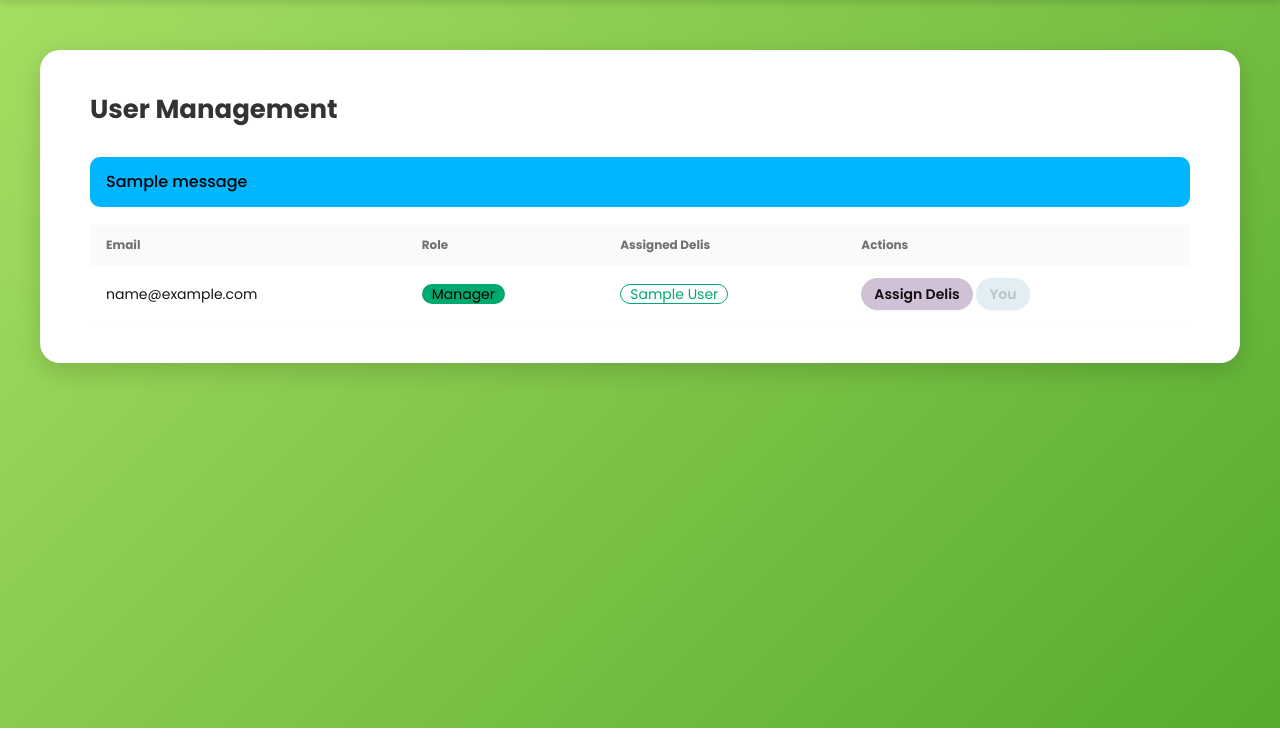
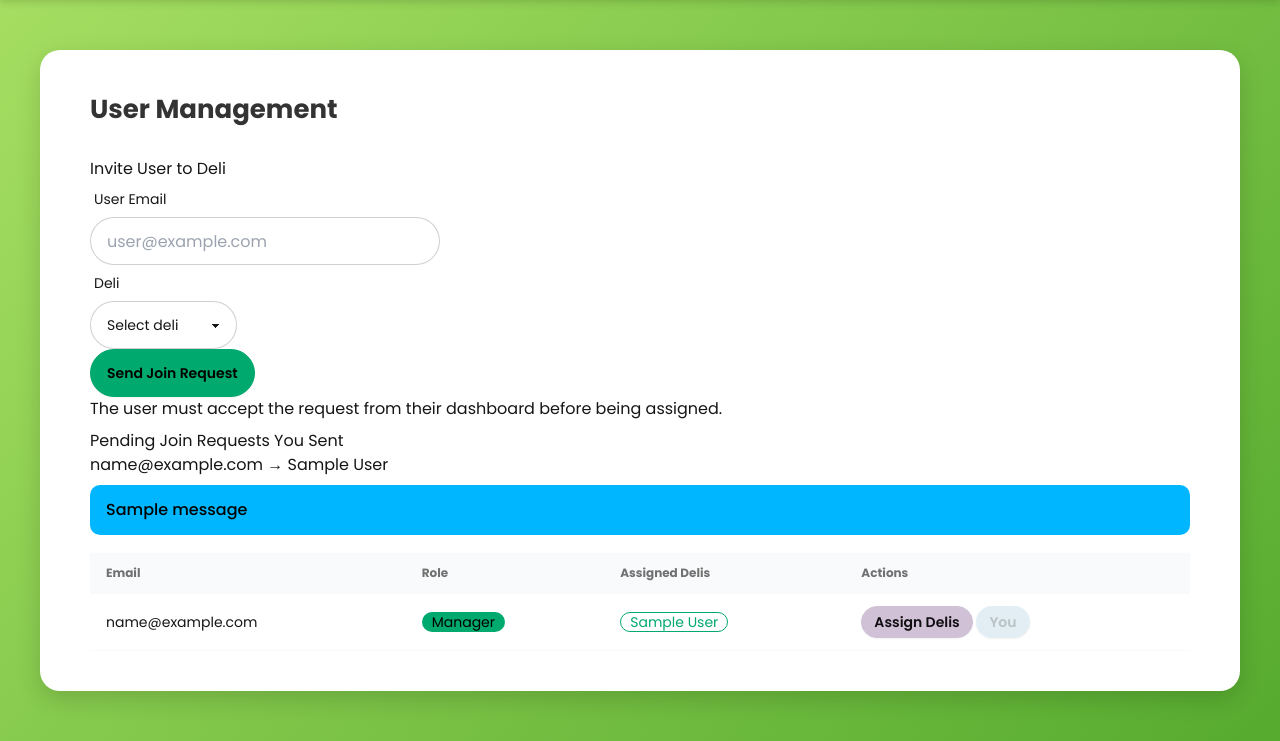
Before and after one commit to JackJamesCh/FYP_digihaccp, a Django app: page /manage-users/ in a window 1280 px wide. Shown: the part 72-813 px from the top of the page. Run offline with Django 5.2, Linux system fonts and the light colour scheme; a user stored in the database is signed in; tables that the repository leaves empty hold one stand-in row (values such as "Sample post"); one stand-in notice (Sample message) is shown; some libraries are stand-ins or nearby versions.

Commit message:
Add Deli Join Request functionality: implement invite user form, views, and templates for managers to invite users to delis
Also stregthened what delis and users; managers can see and interact with

```diff
--- a/digi_haccp/accounts/forms.py
+++ b/digi_haccp/accounts/forms.py
@@ -1,6 +1,35 @@
 from django import forms
 from .models import Deli, User, ChecklistTemplate, Checklist, ChecklistItem
 from django.forms import inlineformset_factory
+
+
+# (Invite User To Deli Form)
+# Managers use this to invite an existing user by email to one of their delis.
+class InviteUserToDeliForm(forms.Form):
+    email = forms.EmailField(
+        label="User email",
+        widget=forms.EmailInput(attrs={
+            "class": "input input-bordered w-full",
+            "placeholder": "user@example.com",
+        })
+    )
+    deli = forms.ModelChoiceField(
+        queryset=Deli.objects.none(),
+        label="Deli",
+        empty_label="Select deli",
+        widget=forms.Select(attrs={"class": "select select-bordered w-full"}),
+    )
+
+    def __init__(self, *args, **kwargs):
+        manager = kwargs.pop("manager", None)
+        super().__init__(*args, **kwargs)
+
+        # SECURITY: only allow delis assigned to the current manager.
+        if manager is not None and getattr(manager, "role", None) == "manager":
+            self.fields["deli"].queryset = manager.delis.all().order_by("deli_name")
+
+    def clean_email(self):
+        return self.cleaned_data["email"].strip().lower()
 
 # (Deli Form)
 # I made this form so managers can easily create or edit deli information.
@@ -22,7 +51,7 @@ class DeliForm(forms.ModelForm):
 # I used a ModelMultipleChoiceField so they can select several delis at once.
 class AssignDeliForm(forms.ModelForm):
     delis = forms.ModelMultipleChoiceField(
-        queryset=Deli.objects.all(),  # Shows all delis for selection
+        queryset=Deli.objects.none(),  # queryset is injected per-request in __init__
         widget=forms.CheckboxSelectMultiple,  # I chose checkboxes because it's simpler for multiple choices
         required=False,
         label="Assign to Delis",
@@ -31,6 +60,15 @@ class AssignDeliForm(forms.ModelForm):
     class Meta:
         model = User
         fields = ['delis']  # Only editing the delis connected to the user
+
+    def __init__(self, *args, **kwargs):
+        allowed_delis = kwargs.pop("allowed_delis", None)
+        super().__init__(*args, **kwargs)
+
+        if allowed_delis is not None:
+            self.fields["delis"].queryset = allowed_delis.order_by("deli_name")
+        else:
+            self.fields["delis"].queryset = Deli.objects.all().order_by("deli_name")
 
 
 # (Checklist Form)
--- a/digi_haccp/accounts/templates/accounts/manage_users.html
+++ b/digi_haccp/accounts/templates/accounts/manage_users.html
@@ -156,6 +156,41 @@
         <h2 class="page-title">User Management</h2>
       </div>
 
+      <!-- (Invite by Email)
+           Managers can invite any existing account by email to one of their own delis.
+           The invited user must accept from their dashboard before assignment happens. -->
+      <div class="mb-8 p-4 rounded-xl border border-green-200 bg-green-50">
+        <h3 class="font-semibold text-lg mb-3 text-gray-800">Invite User to Deli</h3>
+        <form method="POST" action="{% url 'invite_user_to_deli' %}" class="grid md:grid-cols-3 gap-3 items-end">
+          {% csrf_token %}
+          <div>
+            <label class="label"><span class="label-text">User Email</span></label>
+            {{ invite_form.email }}
+          </div>
+          <div>
+            <label class="label"><span class="label-text">Deli</span></label>
+            {{ invite_form.deli }}
+          </div>
+          <div>
+            <button type="submit" class="btn btn-success w-full">Send Join Request</button>
+          </div>
+        </form>
+        <p class="text-sm text-gray-600 mt-2">
+          The user must accept the request from their dashboard before being assigned.
+        </p>
+      </div>
+
+      {% if sent_join_requests %}
+      <div class="mb-8 p-4 rounded-xl border border-blue-200 bg-blue-50">
+        <h3 class="font-semibold text-lg mb-2 text-gray-800">Pending Join Requests You Sent</h3>
+        <ul class="list-disc ml-5 text-sm text-gray-700">
+          {% for req in sent_join_requests %}
+            <li>{{ req.invited_user.email }} → {{ req.deli.deli_name }}</li>
+          {% endfor %}
+        </ul>
+      </div>
+      {% endif %}
+
       <!-- (Flash Messages)
            These appear when a user is deleted or something goes wrong. -->
       {% if messages %}
--- a/digi_haccp/accounts/urls.py
+++ b/digi_haccp/accounts/urls.py
@@ -17,6 +17,8 @@ urlpatterns = [
     path('deli/edit/<int:deli_id>/', views.deli_form_view, name='edit_deli'),
     path('deli/delete/<int:deli_id>/', views.delete_deli_view, name='delete_deli'),
     path('assign-delis/<int:user_id>/', views.assign_delis_view, name='assign_delis'),
+    path('invite-user-to-deli/', views.invite_user_to_deli_view, name='invite_user_to_deli'),
+    path('join-request/<int:request_id>/<str:action>/', views.respond_deli_join_request, name='respond_deli_join_request'),
     path("checklists/create/", views.create_checklist, name="create_checklist"),
     path("checklists/success/", views.checklist_success, name="checklist_success"),
     path("manager/checklists/", views.manager_checklists_combined, name="manager_checklists_combined"),
--- a/digi_haccp/accounts/views.py
+++ b/digi_haccp/accounts/views.py
@@ -3,7 +3,7 @@ from django.contrib import messages
 from django.contrib.auth import authenticate, login, logout
 from django.contrib.auth.decorators import login_required
 from .newuser import SignUpForm
-from .forms import DeliForm, AssignDeliForm, ChecklistForm, ChecklistItem
+from .forms import DeliForm, AssignDeliForm, ChecklistForm, ChecklistItem, InviteUserToDeliForm
 from datetime import date, datetime
 
 from .models import (
@@ -15,10 +15,12 @@ from .models import (
     ChecklistResponse,
     ResponseItem,
     TemplateField,
+    DeliJoinRequest,
 )
 from django.contrib.auth.decorators import user_passes_test
 from django.http import JsonResponse, HttpResponseNotAllowed
 from django.utils.timezone import now, localdate
+from django.db.models import Q
 from decimal import Decimal, InvalidOperation
 import json
 
@@ -52,7 +54,14 @@ def login_view(request):
 # This is the main dashboard for normal staff users. I protected this view using login_required so only authenticated users can see it.
 @login_required(login_url='login')
 def dashboard_view(request):
-    return render(request, 'accounts/dashboard.html')
+    pending_join_requests = DeliJoinRequest.objects.filter(
+        invited_user=request.user,
+        status=DeliJoinRequest.STATUS_PENDING,
+    ).select_related('deli', 'invited_by')
+
+    return render(request, 'accounts/dashboard.html', {
+        'pending_join_requests': pending_join_requests,
+    })
 
 
 # This is the dashboard for managers. I wanted only users with role "manager" to access this.
@@ -63,7 +72,15 @@ def dashboard_view(request):
 def manager_dashboard_view(request):
     if request.user.role != 'manager':
         return redirect('dashboard')
-    return render(request, 'accounts/manager_dashboard.html')
+
+    pending_join_requests = DeliJoinRequest.objects.filter(
+        invited_user=request.user,
+        status=DeliJoinRequest.STATUS_PENDING,
+    ).select_related('deli', 'invited_by')
+
+    return render(request, 'accounts/manager_dashboard.html', {
+        'pending_join_requests': pending_join_requests,
+    })
 
 
 # I made this view to handle logging users out of the system.
@@ -118,16 +135,123 @@ def is_manager(user):
 # This view allows a manager to see and manage all users. I used @user_passes_test with my is_manager helper so only managers can access it.
 @user_passes_test(is_manager, login_url='dashboard')
 def manage_users_view(request):
-    users = User.objects.all().order_by('email')
-    return render(request, 'accounts/manage_users.html', {'users': users})
+    manager_delis = request.user.delis.all()
+    users = User.objects.filter(
+        Q(delis__in=manager_delis) | Q(id=request.user.id)
+    ).distinct().order_by('email')
+
+    invite_form = InviteUserToDeliForm(manager=request.user)
+    sent_join_requests = DeliJoinRequest.objects.filter(
+        invited_by=request.user,
+        status=DeliJoinRequest.STATUS_PENDING,
+    ).select_related('invited_user', 'deli')
+
+    return render(request, 'accounts/manage_users.html', {
+        'users': users,
+        'invite_form': invite_form,
+        'sent_join_requests': sent_join_requests,
+    })
+
+
+@user_passes_test(is_manager, login_url='dashboard')
+def invite_user_to_deli_view(request):
+    if request.method != "POST":
+        return redirect('manage_users')
+
+    manager_delis = request.user.delis.all()
+    if not manager_delis.exists():
+        messages.error(
+            request,
+            "You need to create a deli first, or be assigned by another deli owner before sending invites."
+        )
+        return redirect('manage_delis')
+
+    form = InviteUserToDeliForm(request.POST, manager=request.user)
+    if not form.is_valid():
+        for field_errors in form.errors.values():
+            for err in field_errors:
+                messages.error(request, err)
+        return redirect('manage_users')
+
+    email = form.cleaned_data['email']
+    deli = form.cleaned_data['deli']
+
+    if not manager_delis.filter(pk=deli.pk).exists():
+        messages.error(request, "You can only invite users to delis assigned to you.")
+        return redirect('manage_users')
+
+    invited_user = User.objects.filter(email=email).first()
+    if not invited_user:
+        messages.error(request, "No user with that email exists yet. Ask them to create an account first.")
+        return redirect('manage_users')
+
+    if invited_user.delis.filter(pk=deli.pk).exists():
+        messages.info(request, f"{invited_user.email} is already assigned to {deli.deli_name}.")
+        return redirect('manage_users')
+
+    if DeliJoinRequest.objects.filter(
+        deli=deli,
+        invited_user=invited_user,
+        status=DeliJoinRequest.STATUS_PENDING,
+    ).exists():
+        messages.info(request, f"A pending join request already exists for {invited_user.email}.")
+        return redirect('manage_users')
+
+    DeliJoinRequest.objects.create(
+        deli=deli,
+        invited_user=invited_user,
+        invited_by=request.user,
+    )
+    messages.success(request, f"Join request sent to {invited_user.email} for {deli.deli_name}.")
+    return redirect('manage_users')
+
+
+@login_required(login_url='login')
+def respond_deli_join_request(request, request_id, action):
+    if request.method != "POST":
+        return HttpResponseNotAllowed(["POST"])
+
+    join_request = get_object_or_404(
+        DeliJoinRequest,
+        id=request_id,
+        invited_user=request.user,
+        status=DeliJoinRequest.STATUS_PENDING,
+    )
+
+    if action == "accept":
+        request.user.delis.add(join_request.deli)
+        join_request.status = DeliJoinRequest.STATUS_ACCEPTED
+        join_request.responded_at = now()
+        join_request.save(update_fields=['status', 'responded_at'])
+        messages.success(request, f"You joined {join_request.deli.deli_name}.")
+    elif action == "reject":
+        join_request.status = DeliJoinRequest.STATUS_REJECTED
+        join_request.responded_at = now()
+        join_request.save(update_fields=['status', 'responded_at'])
+        messages.info(request, f"You rejected the invitation to {join_request.deli.deli_name}.")
+    else:
+        messages.error(request, "Invalid join request action.")
+
+    if request.user.role == 'manager':
+        return redirect('manager_dashboard')
+    return redirect('dashboard')
 
 
 # This view lets managers delete users. I again protect it with @user_passes_test so only managers can trigger deletions.
 @user_passes_test(is_manager, login_url='dashboard')
 def delete_user_view(request, user_id):
     try:
-        # I fetch the user by their ID; if they don't exist, this will raise DoesNotExist
-        user = User.objects.get(id=user_id)
+        manager_delis = request.user.delis.all()
+
+        # Managers may only target users assigned to at least one of their delis.
+        user = User.objects.filter(
+            id=user_id,
+            delis__in=manager_delis,
+        ).distinct().first()
+
+        if not user:
+            messages.error(request, "You can only delete users assigned to your delis.")
+            return redirect('manage_users')
 
         # I don't want managers deleting other managers, so I block that case
         if user.role == 'manager':
@@ -146,7 +270,7 @@ def delete_user_view(request, user_id):
 # This view lets managers see and manage all delis in the system.
 @user_passes_test(is_manager, login_url='dashboard')
 def manage_delis_view(request):
-    delis = Deli.objects.all().order_by('deli_name')
+    delis = request.user.delis.all().order_by('deli_name')
     return render(request, 'accounts/manage_delis.html', {'delis': delis})
 
 
@@ -155,8 +279,10 @@ def manage_delis_view(request):
 @user_passes_test(is_manager, login_url='dashboard')
 def deli_form_view(request, deli_id=None):
     # If deli_id is provided I'm editing an existing deli. Otherwise I'm creating a brand new deli
+    manager_delis = request.user.delis.all()
+
     if deli_id:
-        deli = Deli.objects.get(pk=deli_id)
+        deli = get_object_or_404(manager_delis, pk=deli_id)
         form = DeliForm(instance=deli)
         title = "Edit Deli"
     else:
@@ -168,10 +294,12 @@ def deli_form_view(request, deli_id=None):
     if request.method == "POST":
         form = DeliForm(request.POST, instance=deli)
         if form.is_valid():
-            form.save()
+            saved_deli = form.save()
             if deli_id:
                 messages.success(request, "Deli updated successfully.")
             else:
+                # Auto-assign newly created deli to the manager who created it.
+                request.user.delis.add(saved_deli)
                 messages.success(request, "New deli created successfully.")
             return redirect('manage_delis')
 
@@ -183,11 +311,11 @@ def deli_form_view(request, deli_id=None):
 @user_passes_test(is_manager, login_url='dashboard')
 def delete_deli_view(request, deli_id):
     try:
-        deli = Deli.objects.get(pk=deli_id)
+        deli = Deli.objects.get(pk=deli_id, users=request.user)
         deli.delete()
         messages.success(request, "Deli deleted successfully.")
     except Deli.DoesNotExist:
-        messages.error(request, "Deli not found.")
+        messages.error(request, "Deli not found or not assigned to you.")
     return redirect('manage_delis')
 
 
@@ -195,16 +323,61 @@ def delete_deli_view(request, deli_id):
 # I bind the form to the POST data and tie it to the user instance. Saving the form updates the user's deli assignments
 @user_passes_test(is_manager, login_url='dashboard')
 def assign_delis_view(request, user_id):
-    user = User.objects.get(id=user_id)
+    manager_delis = request.user.delis.all()
+
+    # Graceful handling: managers with no deli assignments cannot assign delis yet.
+    if not manager_delis.exists():
+        messages.error(
+            request,
+            "You need to create a deli to assign yourself to, or be assigned by another deli owner."
+        )
+        return redirect('manage_delis')
+
+    # Managers may only assign delis for users already linked to one of their delis.
+    user = User.objects.filter(
+        id=user_id,
+        delis__in=manager_delis,
+    ).distinct().first()
+
+    if not user:
+        messages.error(request, "You can only assign delis for users in your deli network.")
+        return redirect('manage_users')
+
     if request.method == "POST":
-        form = AssignDeliForm(request.POST, instance=user)
+        form = AssignDeliForm(request.POST, instance=user, allowed_delis=manager_delis)
         if form.is_valid():
+            # Safety rule: a manager cannot remove themselves from a deli
+            # if they are the only manager assigned to that deli.
+            if user.id == request.user.id and user.role == "manager":
+                current_delis = set(user.delis.all())
+                selected_delis = set(form.cleaned_data.get("delis", []))
+                removed_delis = current_delis - selected_delis
+
+                blocked_delis = []
+                for deli in removed_delis:
+                    other_manager_exists = User.objects.filter(
+                        role="manager",
+                        delis=deli,
+                    ).exclude(id=request.user.id).exists()
+
+                    if not other_manager_exists:
+                        blocked_delis.append(deli.deli_name)
+
+                if blocked_delis:
+                    messages.error(
+                        request,
+                        "You cannot unassign yourself from deli(s) where you are the only manager: "
+                        + ", ".join(sorted(blocked_delis))
+                        + ". Add another manager first, or delete the deli."
+                    )
+                    return redirect('assign_delis', user_id=user.id)
+
             form.save()
             messages.success(request, f"{user.email} deli assignments updated successfully.")
             return redirect('manage_users')
     else:
         # For GET I just show the form with current assignments pre-filled
-        form = AssignDeliForm(instance=user)
+        form = AssignDeliForm(instance=user, allowed_delis=manager_delis)
 
     # I show the template that lets me assign delis to the user
     return render(request, 'accounts/assign_delis.html', {'form': form, 'user': user})
```
Also changed, not shown: digi_haccp/accounts/models.py (+36 -0 lines), digi_haccp/accounts/templates/accounts/dashboard.html (+34 -0 lines), digi_haccp/accounts/templates/accounts/manager_dashboard.html (+34 -0 lines), digi_haccp/accounts/migrations/0013_delijoinrequest.py (added).
